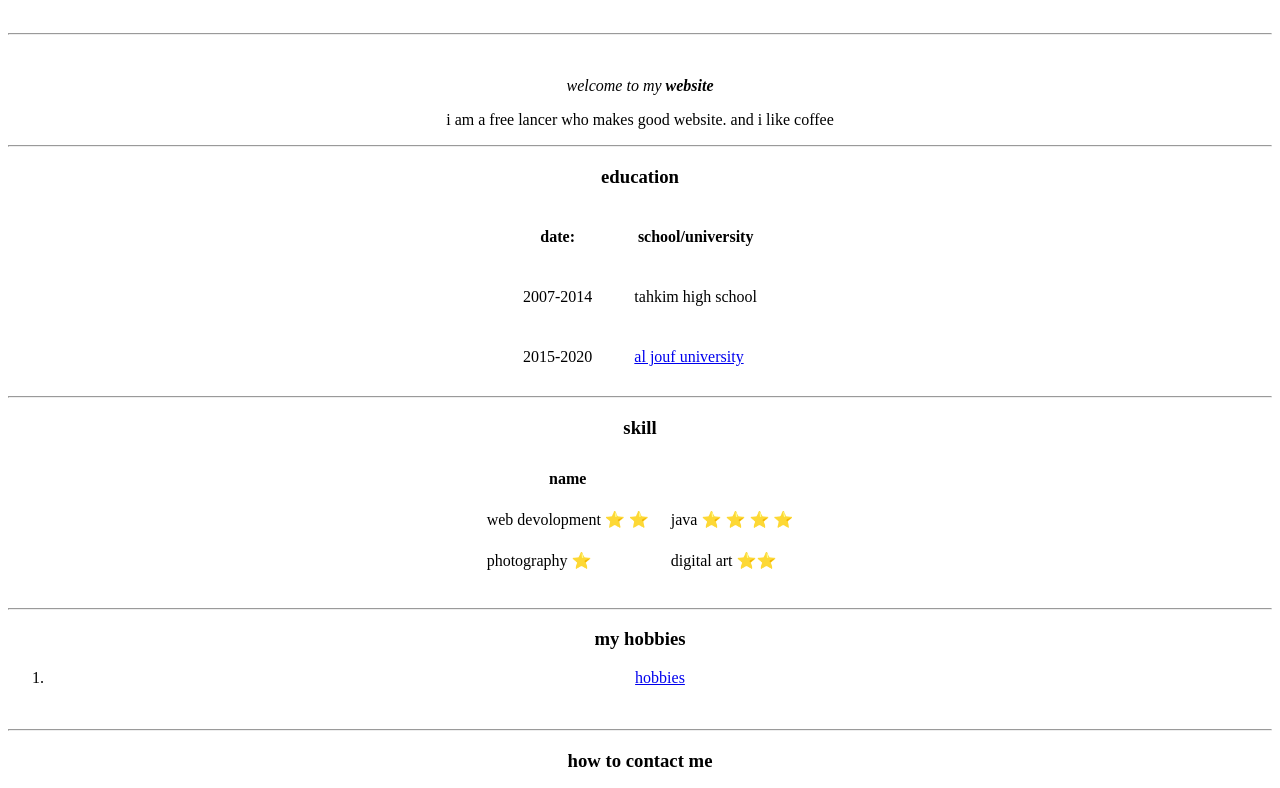
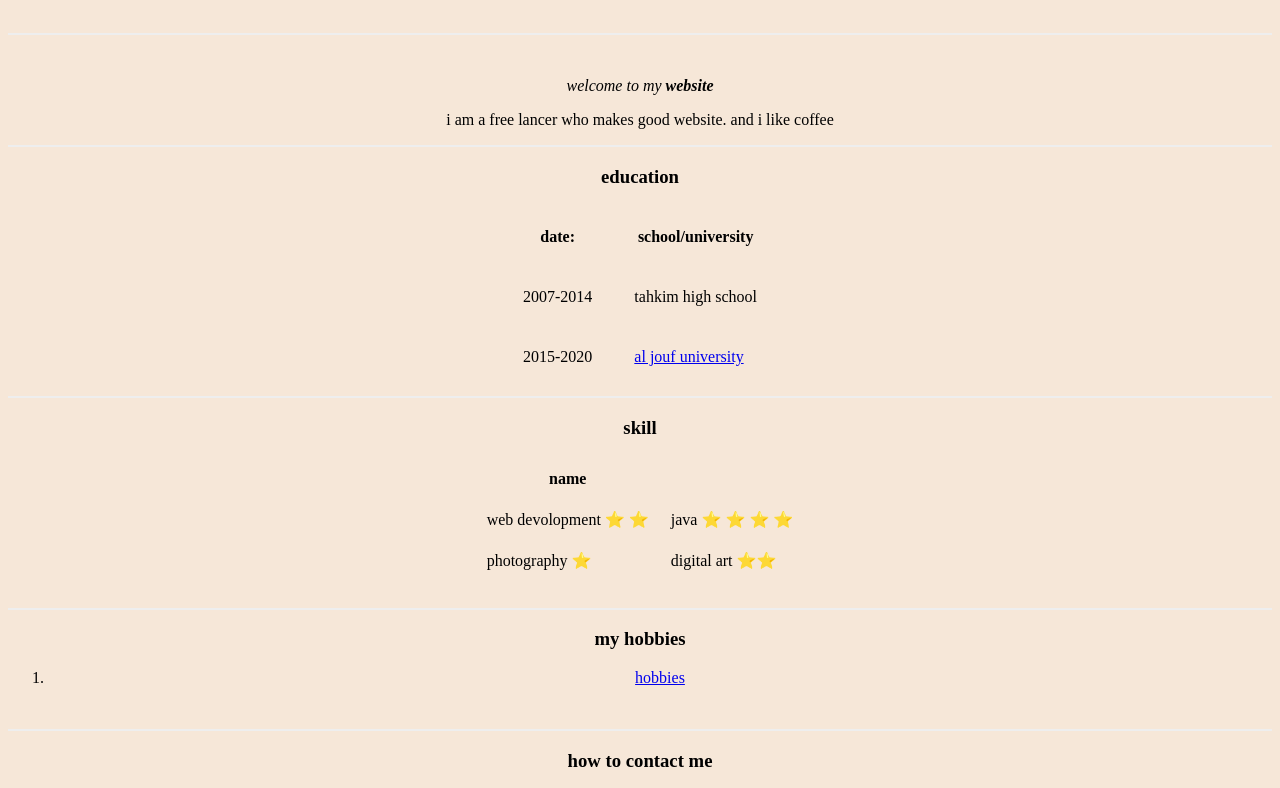
Before and after one commit to thelonelymars/first_website, a plain HTML site: page index.html in a window 1280 px wide. Shown: the part 334-1122 px from the top of the page. Drawn offline with Linux system fonts and the light colour scheme.

Commit message:
Update index.html

```diff
--- a/index.html
+++ b/index.html
@@ -3,6 +3,10 @@
         <head>
             <meta charset="utf-8">
             <title>mshari personal site</title>
+                        <style>
+                body {background-color: #F6E7D8;}
+                hr {background-color: white; border-style:groove;}
+            </style>
         </head>
         <body>
             <center>
```
